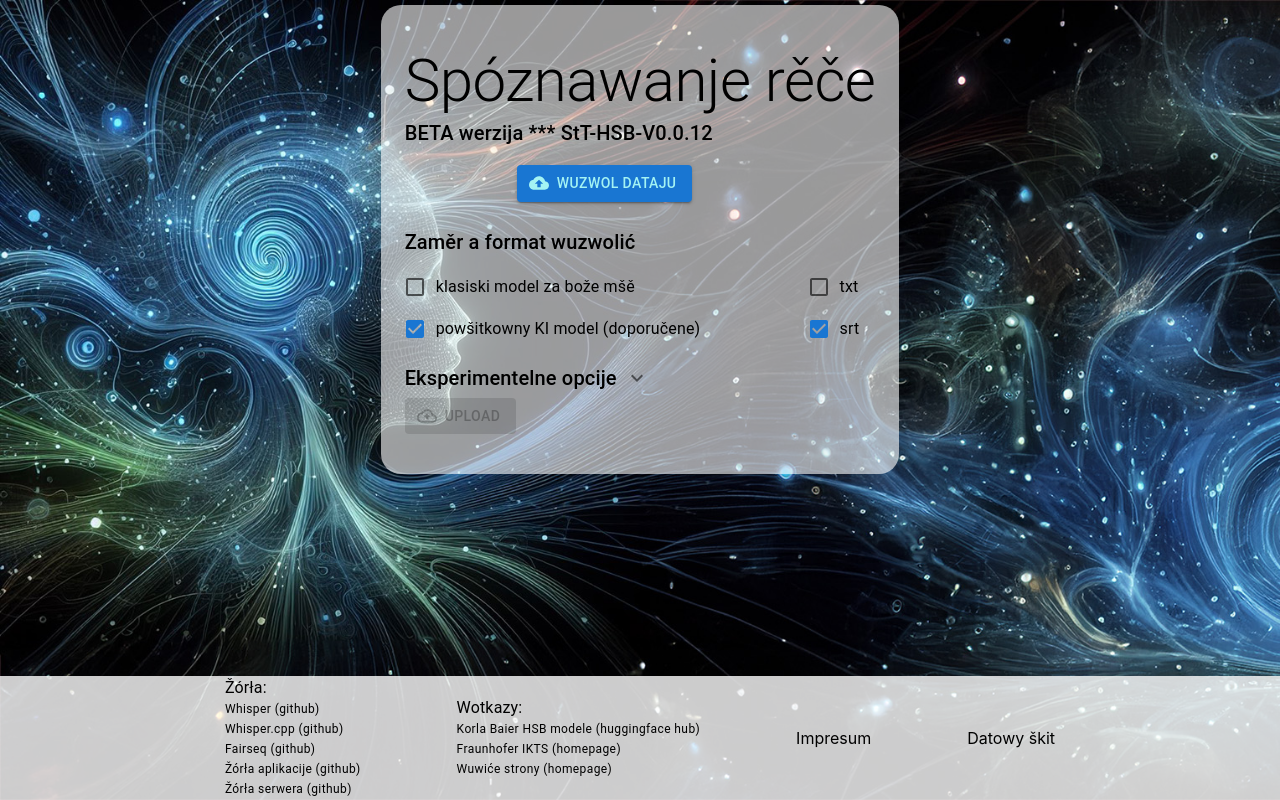
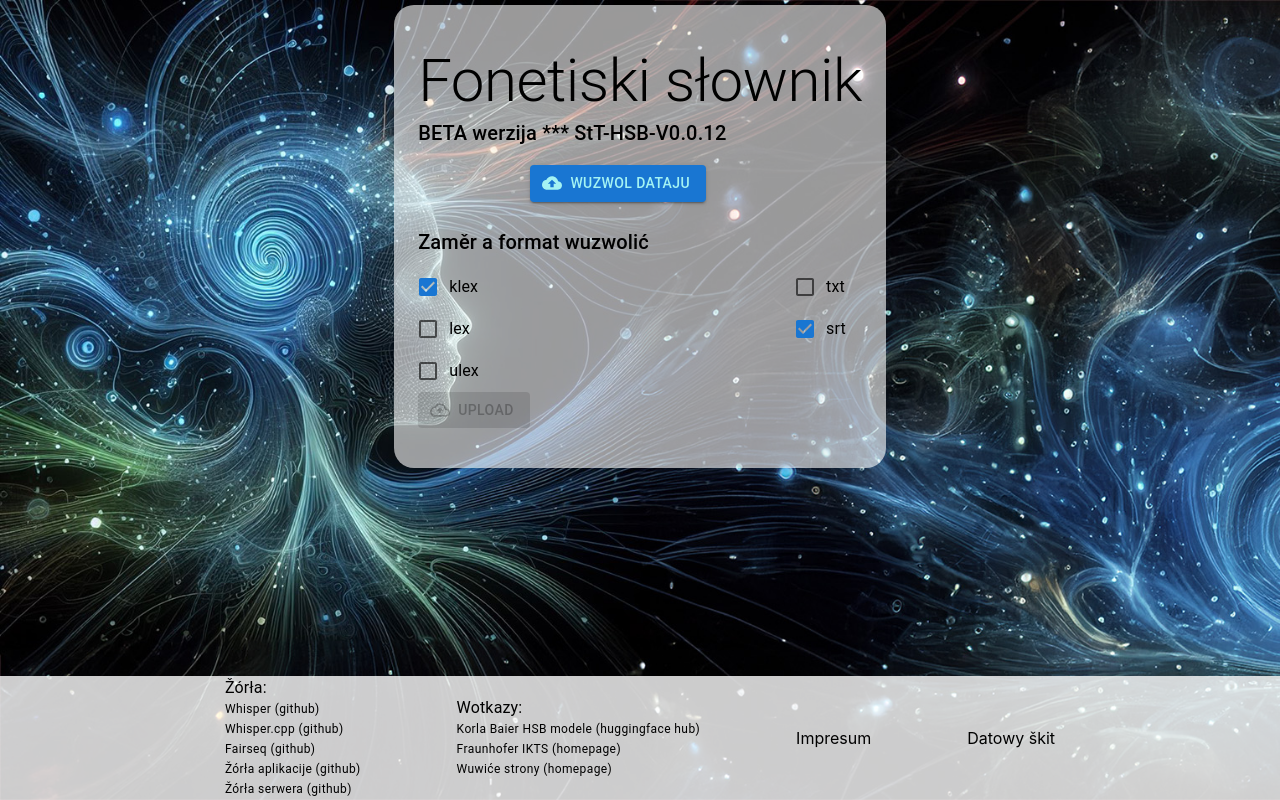
Before and after one commit to fscholze/uploader-recny-model, a React (Create React App) app: page /slownik in a window 1280 px wide. Before the commit this address led to /. Built offline with nearby package versions, Linux system fonts and the light colour scheme.

Commit message:
Add slownik page

```diff
--- /dev/null
+++ b/src/features/slownik.tsx
@@ -0,0 +1,166 @@
+import { Box, Button, Container, Typography } from '@mui/material'
+import { FileUploader } from '../components/file-uploader'
+import { FC, useState } from 'react'
+import { OutputFormatSelector } from '../components/output-format-selector'
+import { generateId } from '../helper/random'
+import { LinearProgressWithLabel } from '../components/linear-progress-with-label'
+import axios from 'axios'
+import { toast } from 'react-toastify'
+import { formatSecondsToReadableDuration } from '../helper/dates'
+import { sanitize } from '../helper/sanitizer'
+import LoadingButton from '@mui/lab/LoadingButton'
+import { CloudUploadOutlined } from '@mui/icons-material'
+import { DEFAULT_LEX_FORMAT, DEFAULT_OUTPUT_FORMAT, INVALID_DURATION } from '../types/constants'
+import { LexFormatSelector } from '../components/lex-format-selector'
+
+let token = generateId(32)
+
+const Slownik: FC<{}> = () => {
+  const [lexFormat, setLexFormat] = useState<LexFormat>(DEFAULT_LEX_FORMAT)
+  const [outputFormat, setOutputFormat] = useState<OutputFormat>(DEFAULT_OUTPUT_FORMAT)
+  const [isLoading, setIsLoading] = useState(false)
+  const [progress, setProgess] = useState<{ status: number; message: string; duration: number }>({
+    status: 0,
+    message: '',
+    duration: INVALID_DURATION // set duration of server calculation in seconds
+  })
+
+  const [file, setFile] = useState<File | null>(null)
+  const [resultFileUrl, setResultFileUrl] = useState<string | null>(null)
+
+  const resetInputs = () => {
+    token = generateId(32)
+    setFile(null)
+    setResultFileUrl(null)
+    setIsLoading(false)
+    setProgess({ status: 0, message: '', duration: INVALID_DURATION })
+  }
+
+  const onSetFile = (file: File) => {
+    const parsedFile = new File([file], sanitize(file.name), { type: file.type })
+    setFile(parsedFile)
+  }
+
+  const onStartUpload = () => {
+    setIsLoading(true)
+    if (file) {
+      const formData = new FormData()
+      formData.append('filename', sanitize(file.name))
+      formData.append('token', token)
+      formData.append('languageModel', lexFormat)
+      formData.append('outputFormat', outputFormat)
+      formData.append('file', file)
+
+      setProgess({ status: 0, message: 'Začita so', duration: INVALID_DURATION })
+      axios
+        .post(process.env.REACT_APP_SERVER_URL + '/upload', formData, {
+          headers: {
+            'content-type': 'multipart/form-data'
+          }
+        })
+        .then(() => {
+          toast('Start 🚀')
+          setProgess({ status: 0, message: 'Začita so', duration: INVALID_DURATION })
+          getStatus()
+        })
+        .catch((error) => {
+          toast.error('Zmylk', error.message)
+          setIsLoading(false)
+        })
+    }
+  }
+  const getStatus = () => {
+    setTimeout(() => {
+      axios
+        .get(process.env.REACT_APP_SERVER_URL + '/status?token=' + token)
+        .then((response) => {
+          const { duration, done, status, message } = response.data
+          setProgess({ status, message, duration })
+          if (done === true) {
+            setResultFileUrl(
+              `${process.env.REACT_APP_SERVER_URL}/download?token=${token}&filename=${sanitize(file!.name)}&outputFormat=${outputFormat}`
+            )
+            toast('Dataja je so analysowala 🎉')
+          } else {
+            getStatus()
+          }
+        })
+        .catch((error) => {
+          toast.error('Zmylk', error.message)
+          setIsLoading(false)
+        })
+    }, 1000)
+  }
+
+  return (
+    <Container
+      maxWidth='sm'
+      sx={{
+        padding: 5,
+        backgroundColor: 'rgba(255, 255, 255, 0.6)',
+        borderRadius: 5,
+        maxHeight: '100%',
+        justifyContent: 'center',
+        flexDirection: 'column',
+        alignItems: 'center',
+        overflowY: 'scroll'
+      }}
+    >
+      <Typography variant='h2'>Fonetiski słownik</Typography>
+      <Typography variant='h6' sx={{ paddingBottom: 2 }}>
+        BETA werzija *** StT-HSB-V0.0.12
+      </Typography>
+      <FileUploader file={file} isDisabled={isLoading} onSetFile={onSetFile} />
+      <Typography variant='h6' sx={{ paddingTop: 3 }}>
+        Zaměr a format wuzwolić
+      </Typography>
+      <Box sx={{ display: 'flex', justifyContent: 'space-between', paddingTop: 1 }}>
+        <LexFormatSelector
+          lexFormat={lexFormat}
+          isDisabled={isLoading}
+          onChangeLexFormat={setLexFormat}
+        />
+        <OutputFormatSelector
+          outputFormat={outputFormat}
+          isDisabled={isLoading}
+          onChangeOutputFormat={setOutputFormat}
+        />
+      </Box>
+      {resultFileUrl ? (
+        <Button onClick={resetInputs}>Dalšu dataju</Button>
+      ) : (
+        <LoadingButton
+          onClick={onStartUpload}
+          loading={isLoading}
+          loadingPosition='start'
+          startIcon={<CloudUploadOutlined />}
+          variant='contained'
+          disabled={file === null}
+        >
+          <span>Upload</span>
+        </LoadingButton>
+      )}
+      {isLoading === true && (
+        <>
+          <Typography>Začitam.... {progress.message}</Typography>
+          {progress.duration !== INVALID_DURATION && (
+            <Typography>
+              Předźěłanje budźe někak {formatSecondsToReadableDuration(progress.duration)}h trać.
+            </Typography>
+          )}
+          <LinearProgressWithLabel progress={progress.status} />
+        </>
+      )}
+      {resultFileUrl && (
+        <>
+          <Typography>Hotowe!</Typography>
+          <Typography>
+            Twój wotkaz je <a href={resultFileUrl}>tule</a>.
+          </Typography>
+        </>
+      )}
+    </Container>
+  )
+}
+
+export default Slownik
--- a/src/routes/default.tsx
+++ b/src/routes/default.tsx
@@ -2,6 +2,7 @@ import { lazy } from 'react'
 import { Navigate } from 'react-router-dom'
 
 const Home = lazy(() => import('../features/home'))
+const Slownik = lazy(() => import('../features/slownik'))
 const Imprint = lazy(() => import('../features/imprint'))
 const DataProtection = lazy(() => import('../features/data-protection'))
 
@@ -9,6 +10,10 @@ export const defaultRoutes = [
   {
     path: '/',
     element: <Home />
+  },
+  {
+    path: '/slownik',
+    element: <Slownik />
   },
   {
     path: 'impresum',
--- a/src/types/constants.ts
+++ b/src/types/constants.ts
@@ -1,5 +1,6 @@
 export const DEFAULT_LANGUAGE_MODEL: LanguageModel = 'HF'
 export const DEFAULT_OUTPUT_FORMAT: OutputFormat = 'SRT'
+export const DEFAULT_LEX_FORMAT: LexFormat = 'KALDI'
 export const INVALID_DURATION = -1
 export const FOOTER_HEIGHT = 80
 export const possibleModelsDefault: Partial<LanguageModel>[] = ['BOZA_MSA', 'HF']
```
